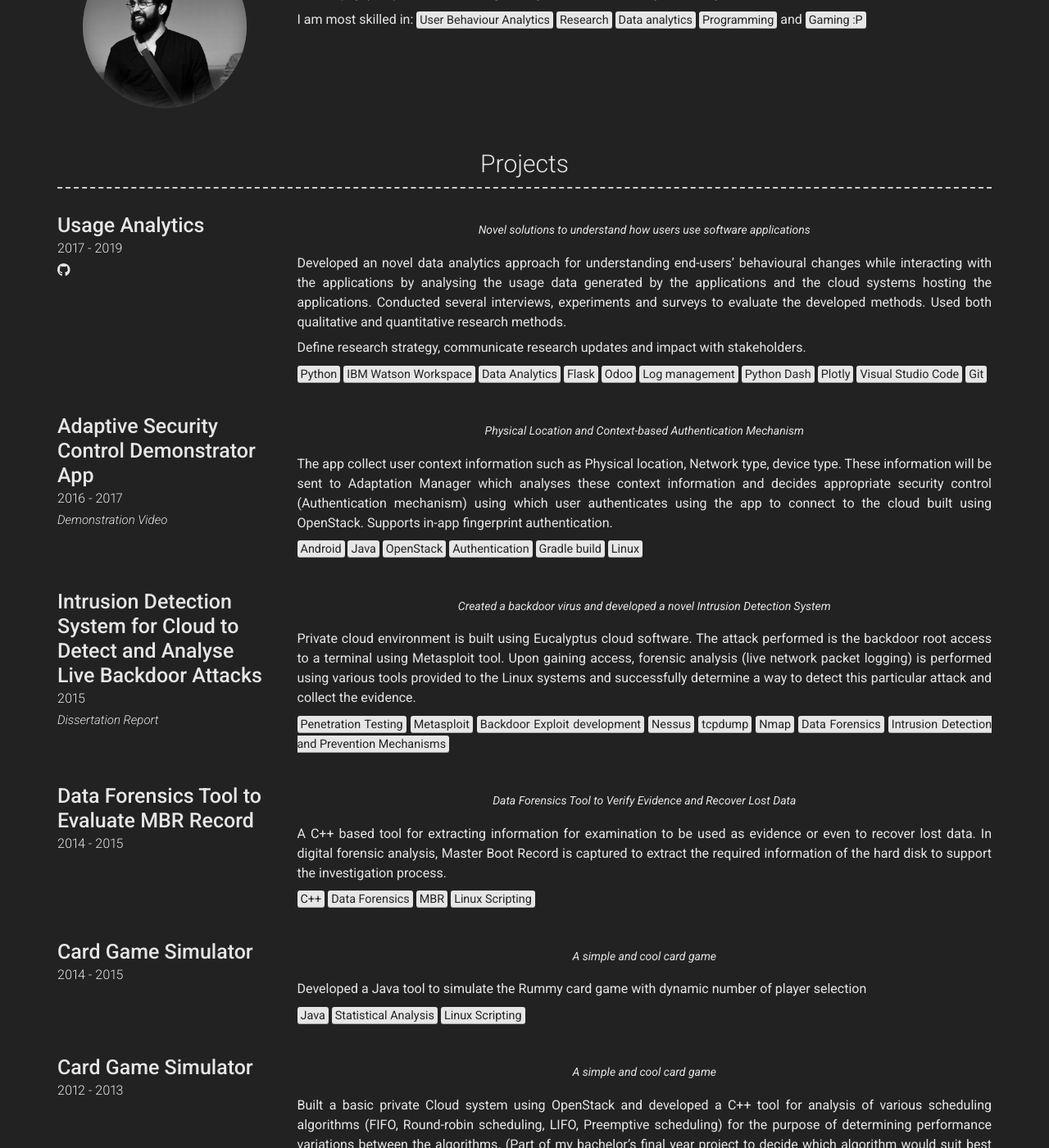
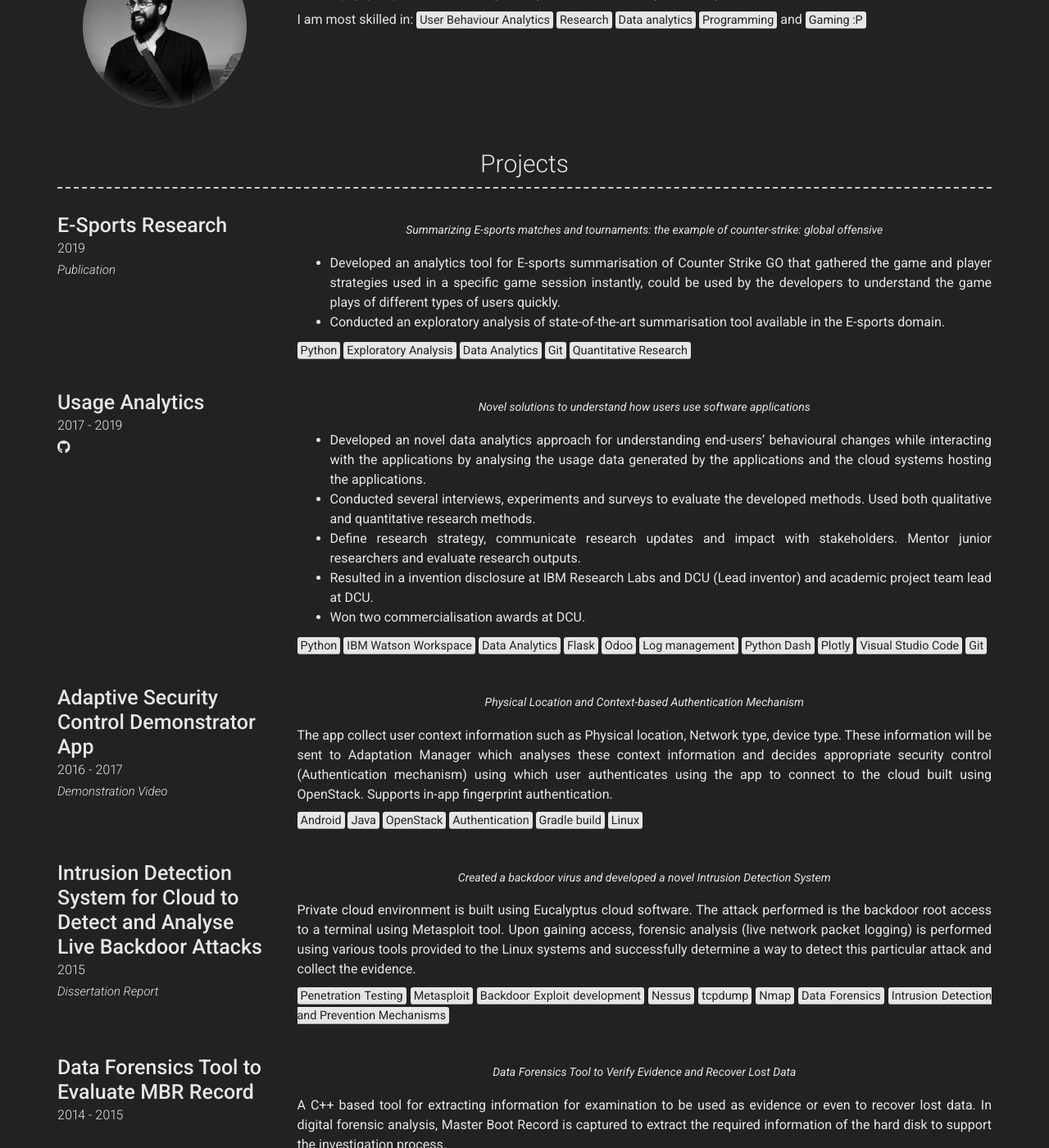
Before and after one commit to manoj-kesavulu/manoj-kesavulu.github.io, a Jekyll site: the page built from index.md, in a window 1280 px wide and 1400 px high, scrolled down 397 px. Shown: the whole window at 82% size. Built offline with Jekyll 4.4.1, drawn with Linux system fonts in a browser that asks for light colours; nearby versions of some CDN libraries; some of the changed text lies outside the part shown.

Commit message:
Include Eports project

```diff
--- a/_config.yml
+++ b/_config.yml
@@ -68,6 +68,22 @@ content:
   - title: Projects # Title for the section
     layout: list # Type of content section (list/text)
     content:
+      - layout: left
+        title: E-Sports Research
+        caption: 2019
+        link: https://dl.acm.org/doi/abs/10.1145/3304113.3326116
+        link_text: Publication
+        #additional_links:
+        #  - title:  Github page for project
+        #    icon: fab fa-github
+        #    url: https://github.com/chintu0019/Usage-Analytics
+        quote: >
+          Summarizing E-sports matches and tournaments: the example of counter-strike: global offensive
+        description: | # this will include new lines to allow paragraphs
+          - Developed an analytics tool for E-sports summarisation of Counter Strike GO that gathered the game and player strategies used in a specific game session instantly, could be used by the developers to understand the game plays of different types of users quickly.
+          - Conducted an exploratory analysis of state-of-the-art summarisation tool available in the E-sports domain.
+
+          <mark>Python</mark> <mark>Exploratory Analysis</mark> <mark>Data Analytics</mark> <mark>Git</mark> <mark>Quantitative Research</mark>
       # Project 1
       - layout: left
         title: Usage Analytics
@@ -81,10 +97,11 @@ content:
         quote: >
           Novel solutions to understand how users use software applications
         description: | # this will include new lines to allow paragraphs
-          Developed an novel data analytics approach for understanding end-users’ behavioural changes while interacting with the applications by analysing the usage data generated by the applications and the cloud systems hosting the applications.
-          Conducted several interviews, experiments and surveys to evaluate the developed methods. Used both qualitative and quantitative research methods.
-
-          Define research strategy, communicate research updates and impact with stakeholders.
+          - Developed an novel data analytics approach for understanding end-users’ behavioural changes while interacting with the applications by analysing the usage data generated by the applications and the cloud systems hosting the applications.
+          - Conducted several interviews, experiments and surveys to evaluate the developed methods. Used both qualitative and quantitative research methods.
+          - Define research strategy, communicate research updates and impact with stakeholders. Mentor junior researchers and evaluate research outputs.
+          - Resulted in a invention disclosure at IBM Research Labs and DCU (Lead inventor) and academic project team lead at DCU.
+          - Won two commercialisation awards at DCU.
 
           <mark>Python</mark> <mark>IBM Watson Workspace</mark> <mark>Data Analytics</mark> <mark>Flask</mark> <mark>Odoo</mark> <mark>Log management</mark> <mark>Python Dash</mark> <mark>Plotly</mark> <mark>Visual Studio Code</mark> <mark>Git</mark>
       # Project 2
@@ -132,7 +149,7 @@ content:
         quote: >
           A simple and cool card game
         description: | # this will include new lines to allow paragraphs
-          Developed a Java tool to simulate the Rummy card game with dynamic number of player selection
+          Developed a Java tool to simulate the Rummy card game with dynamic number of player selection.
 
           <mark>Java</mark> <mark>Statistical Analysis</mark> <mark>Linux Scripting</mark>
       # Project 6
@@ -144,7 +161,7 @@ content:
         quote: >
           A simple and cool card game
         description: | # this will include new lines to allow paragraphs
-          Built a basic private Cloud system using OpenStack and developed a C++ tool for analysis of various scheduling algorithms (FIFO, Round-robin scheduling, LIFO, Preemptive scheduling) for the purpose of determining performance variations between the algorithms. (Part of my bachelor’s final year project to decide which algorithm would suit best for a private cloud environment)
+          Built a basic private Cloud system using OpenStack and developed a C++ tool for analysis of various scheduling algorithms (FIFO, Round-robin scheduling, LIFO, Pre-emptive scheduling) for the purpose of determining performance variations between the algorithms. (Part of my bachelor’s final year project to decide which algorithm would suit best for a private cloud environment)
 
           <mark>C++</mark> <mark>OpenStack</mark> <mark>FIFO</mark> <mark>Round-Robin</mark> <mark>Linux</mark>
 
@@ -172,7 +189,7 @@ content:
           - Identified the usage data sources in a cloud environment, specifically with Watson Workspace platform
           - Review of the state-of-the-art cloud monitoring solutions (Kesavulu et al. 2018)
           - Developed the Feature-action map for Watson Workspace
-          - Development of interactive visualization dashboard with python flask, google collab
+          - Development of interactive visualization dashboard with python flask, Google Collab
           - Application of the UA model to Watson Workspace; designed and performed the experiment to extract the usage data and evaluate the approach
           - Invention disclosure at DCU and IBM
 
@@ -189,13 +206,13 @@ content:
         quote: >
           Context-based Authentication Proof-of-concept
         description: | # this will include new lines to allow paragraphs
-          - Built a private cloud and developed an adaptive security demonstrator using android as security endpoint for the cloud
-          - Analyzed IaaS cloud security framework
-          - Context information such as device type, physical location & network type using the android app built as a data mining tool
-          - Developed python web service acting as an adaptation manager which decides appropriate authentication mechanism depending on the context information
-          - Developed in-app fingerprint authentication for android app
-          - Scientific and critical reviewing of research papers
-          - Developed research skills, teamwork with a team of diverse skills, project management and technical skills
+          - Built a private cloud and developed an adaptive security demonstrator using android as security endpoint for the cloud.
+          - Analysed IaaS cloud security framework.
+          - Context information such as device type, physical location & network type using the android app built as a data mining tool.
+          - Developed python web service acting as an adaptation manager which decides appropriate authentication mechanism depending on the context information.
+          - Developed in-app fingerprint authentication for android app.
+          - Scientific and critical reviewing of research papers.
+          - Developed research skills, teamwork with a team of diverse skills, project management and technical skills.
 
           <mark>Linux</mark> <mark>Java</mark> <mark>Linux Containers</mark> <mark>Python</mark> <mark>Bash Scripting</mark> <mark>Git</mark> <mark>OpenStack</mark> <mark>Android Development</mark>
       # Experience 3
```
